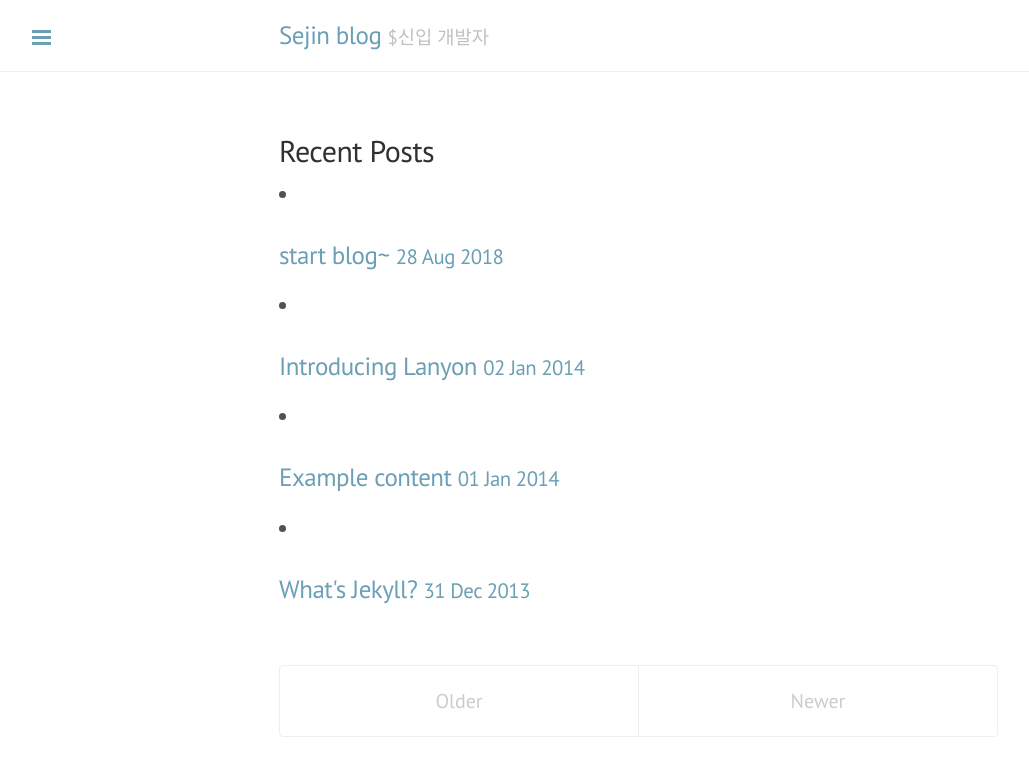
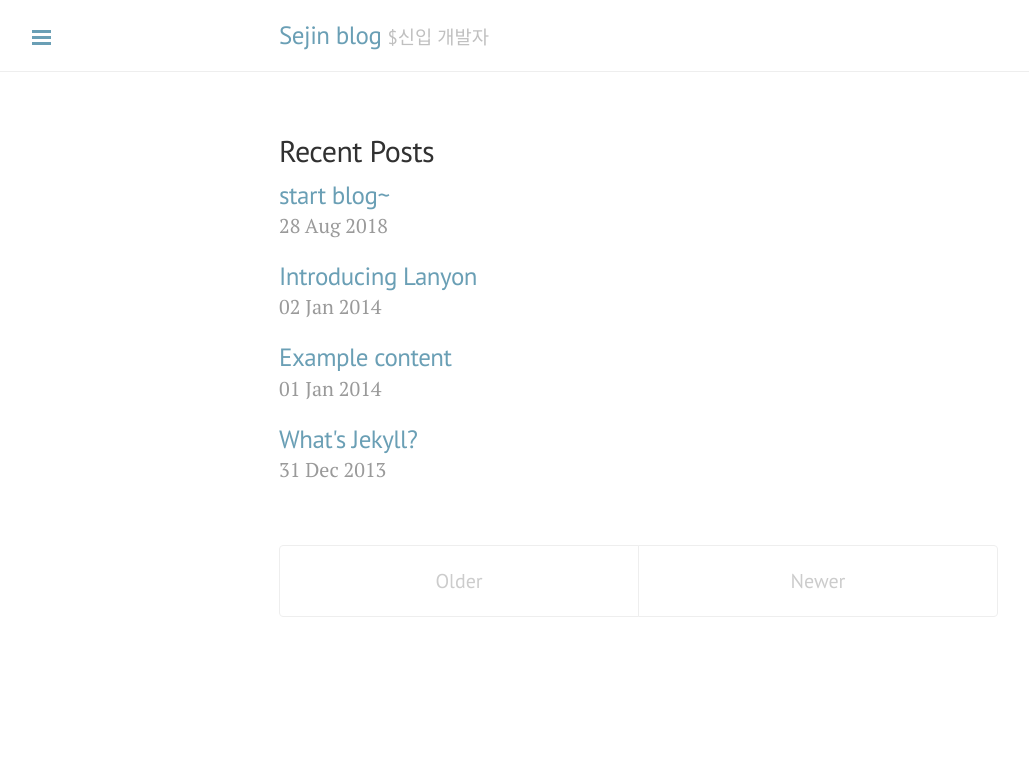
Before and after one commit to sjra119/sjra119.github.io, a Jekyll site: the page built from index.html, in a window 1280 px wide. Shown: the top 776 px of the page, without its empty margins (1-1030 px from the left). Built offline with Jekyll 4.4.1, drawn with Linux system fonts in a browser that asks for light colours; Markdown is read by kramdown in place of the engine named in the settings; the list of posts is cut into pages by our own code.

Commit message:
update default

```diff
--- a/index.html
+++ b/index.html
@@ -8,7 +8,7 @@ layout: default
   {% for post in paginator.posts %}
 
   <div class="post">
-<!--    <h3 class="post-title">
+    <h3 class="post-title">
       <a href="{{ post.url }}">
         {{ post.title }}
       </a>
@@ -16,16 +16,7 @@ layout: default
 
     <span class="post-date">{{ post.date | date_to_string }}</span>
 
-    {{ post.content }}-->
-
-    <li>
-      <h3>
-        <a href="{{ post.url }}">
-          {{ post.title }}
-          <small>{{ post.date | date_to_string }}</small>
-        </a>
-      </h3>
-    </li>
+    <!--{{ post.content }}-->
   </div>
   {% endfor %}
 </div>
```
